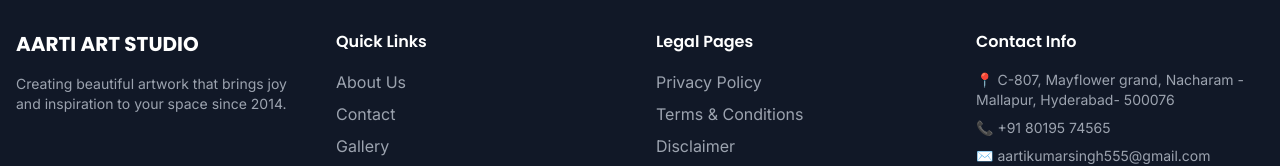
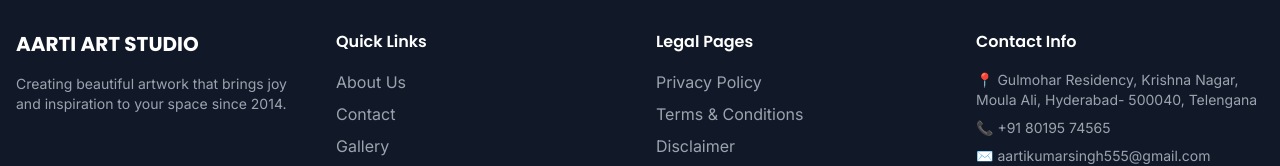
Before and after one commit to aartikumarsingh/AartiArtStudio, a React (Vite) app: page / in a window 1280 px wide. Shown: the part 3738-3904 px from the top of the page. Built offline with nearby package versions, Linux system fonts and the light colour scheme.

Commit message:
Update contact address in Home.jsx

```diff
--- a/src/pages/Home.jsx
+++ b/src/pages/Home.jsx
@@ -388,7 +388,7 @@ export default function Home() {
             <div>
               <h4 className="font-['Poppins'] font-semibold mb-4">Contact Info</h4>
               <ul className="space-y-2 text-gray-400 text-sm">
-                <li>📍 C-807, Mayflower grand, Nacharam - Mallapur, Hyderabad- 500076</li>
+                <li>📍 Gulmohar Residency, Krishna Nagar, Moula Ali, Hyderabad- 500040, Telengana</li>
                 <li>📞 +91 80195 74565</li>
                 <li>✉️ aartikumarsingh555@gmail.com</li>
               </ul>
```
